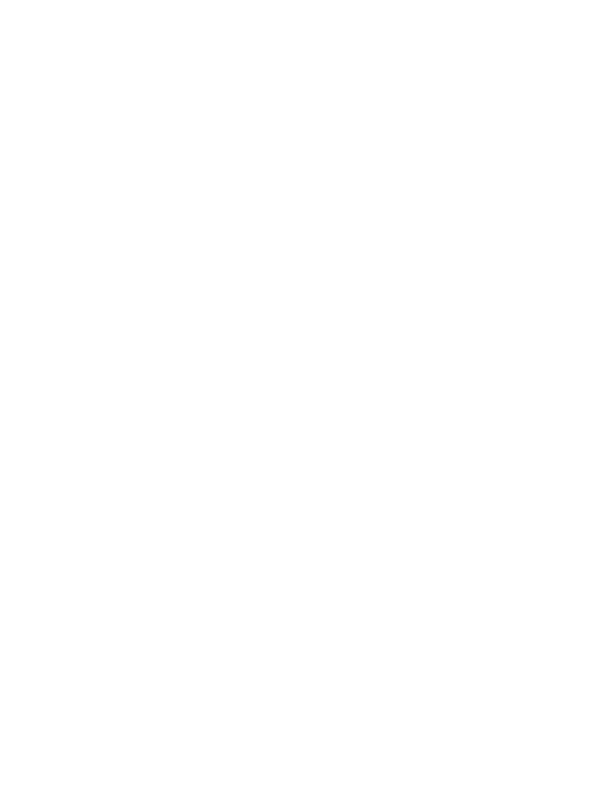
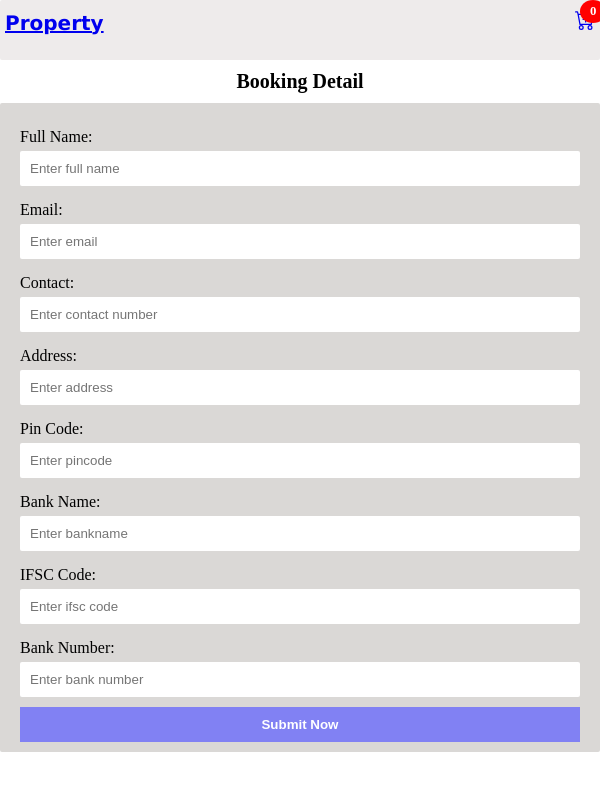
Before and after one commit to Vipinkm1/totaility-frontend-challenge, a React (Vite) app: page /checkout in a window 600 px wide. Before the commit this address had no page. Shown: the top 790 px of the page. Built offline with nearby package versions, Linux system fonts and the light colour scheme.

Commit message:
final project

```diff
--- a/src/App.css
+++ b/src/App.css
@@ -4,9 +4,7 @@
     box-sizing: border-box;
 }
 /*  navbar css */
-
 .navbar{
-
     width: 100%;
     height: 60px;
    background: #eeebeb;
@@ -32,10 +30,10 @@
     width: 100%
 }
 .select-box{
-    width: 400px;
+    width: 100%;
     padding: 10px;
     outline: none;
-   border: 1px solid black;
+    border: 1px solid black;
     border-radius: 2px;
     cursor: pointer;
 }
@@ -48,16 +46,16 @@
 }
 .item-count {
     position: absolute;
-    margin-left: -10px;
+    margin-left: -15px;
     margin-top: -10px;
     background-color: #ff0000;
     color: #fff;
-    padding: 2px 6px;
+    padding: 5px 10px;
     border-radius: 50%;
     font-size: 0.8rem;
     font-weight: bold;
     line-height: 1;
-    min-width: 20px;
+    min-width: 25px;
     text-align: center;
 }
 /* In the pages property list */
@@ -116,16 +114,24 @@
  }
 .cart-container {
   display: flex;
-  justify-content: space-between;
+ justify-content: space-between;
   gap: 50px;
+ margin-top: 10px;
+}
+.container-1-wrapper {
+  display: flex;
+  flex-direction: column;
+  flex-grow: 1;
 }
 .container-1 {
   display: flex;
-  flex-direction: row;
+  flex-direction:row;
   align-items: center;
   border: 1px solid black;
   width: 100%;
   padding: 10px;
+  box-sizing: border-box;
+
 }
 .description {
   display: flex;
@@ -153,6 +159,9 @@
   width: 30%;
   border: 1px solid black;
   padding: 10px;
+  align-items: flex-start;
+  height: auto;
+  max-height: 110px;
 }
 .button{
   display: flex;
@@ -180,12 +189,14 @@
   border: 3px;
   width: 150px;
   cursor: pointer;
+  background-color:rgb(162, 162, 245) ;
 }
 .cost-container{
    display: flex;
    align-items: center;
-   justify-content: start;
-   gap: 150px;
+   justify-content: space-evenly;
+
+
 }
 .checkout-container{
   margin-top: 40px;
@@ -198,4 +209,174 @@
   border: none;
   outline: none;
   cursor: pointer;
+  background-color: rgb(143, 143, 247);
+  color: #fff;
+  border-radius: 2px;
 }
+.check-btn:hover{
+  background-color: rgb(8, 13, 43);
+  transition: 0.6s ease-in-out;
+}
+/*  Bookin Detail form */
+.booking-detail{
+  text-align: center;
+  margin-top: 10px;
+}
+.form-item-border{
+  width: 100%;
+   margin-top: 10px;
+
+  display: flex;
+  align-items: center;
+  justify-content: center;
+
+}
+.form-item{
+  padding:10px 20px 10px 20px;
+ width: 40%;
+ border-radius: 2px;
+ background-color: rgb(218, 216, 214);
+}
+.form{
+  padding-top: 15px;
+  display: flex;
+ flex-direction: column;
+  gap: 5px;
+}
+input{
+ padding: 10px;
+ width: 70%;
+ border: none;
+ outline: none;
+ border-radius: 2px;
+}
+.submit-now{
+  width: 20%;
+  padding: 10px;
+  margin-top: 10px;
+  border: none;
+  outline: none;
+  background-color: rgb(129, 129, 243);
+  font-weight: 600;
+  color: #fff;
+  cursor: pointer;
+}
+  /*  media query for the mobile device */
+/*  howme page design */
+@media(min-width: 400px ) and (max-width: 600px){
+  .nav-item{
+    padding: 10px 5px;
+    font-size: 20px;
+}
+.filter{
+ display: block;
+ padding: 10px 5px;
+ gap: 10px;
+}
+.pages{
+ padding: 10px 5px;
+  display: grid;
+  grid-template-columns: repeat(2, 1fr);
+  gap: 15px;
+}
+.price-loc{
+ display: grid;
+ grid-template-columns: repeat(2, 1fr);
+ gap: 30px;
+ padding-top: 5px;
+}
+.btn{
+  width: 100%;
+}
+}
+/*  for the tablet */
+@media(min-width: 601px) and (max-width: 1024px){
+  .pages{
+     display: grid;
+     grid-template-columns: repeat(4, 1fr);
+     gap: 15px;
+   }
+   .price-loc{
+    display: grid;
+    grid-template-columns: repeat(2, 1fr);
+    gap: 30px;
+    padding-top: 5px;
+   }
+   .btn{
+    width: 100%;
+   }
+}
+
+/* cart pages show   */
+
+@media(min-width: 400px) and (max-width: 600px){
+ .cart-page-border{
+  padding: 10px 5px;
+ }
+ .center{
+  font-size: 25px;
+ }
+ .cart-container {
+  display: block;
+  gap: 20px;
+}
+.container-width{
+  width: 100%;
+}
+.description {
+  gap: 5px;
+}
+.flex-des {
+ display: grid;
+ grid-template-columns: repeat(2, 1fr);
+gap: 5px;
+
+}
+.button-flex{
+ display: block;
+ gap: 10px;
+}
+.remove-button{
+  margin-top: 10px;
+  width: 100%;
+}
+.container-width{
+  margin-top: 10px;
+}
+}
+/*  form media query  */
+@media(min-width: 400px) and (max-width: 600px){
+  .cart-page-border{
+    padding: 10px 5px;
+  }
+  .booking-detail{
+    font-size: 20px;
+    text-align: center;
+  }
+  .form-item-border{
+    justify-content: start;
+  }
+  .form-item{
+    padding:10px 20px 10px 20px;
+   width: 100%;
+   border-radius: 2px;
+   background-color: rgb(218, 216, 214);
+  }
+  input{
+    width: 100%;
+   }
+   .submit-now{
+    width: 100%;
+  }
+}
+@media(min-width: 601px) and (max-width: 1024px){
+  .form-item{
+    padding:10px 20px 10px 20px;
+   width: 70%;
+   border-radius: 2px;
+   background-color: rgb(218, 216, 214);
+  }
+  input{
+    width: 100%;
+   }
+}
--- a/src/App.jsx
+++ b/src/App.jsx
@@ -3,6 +3,7 @@
 import Home from './components/Home/Home'
 import CartPage from './components/CartPage/CartPage'
 import { CartProvider } from './components/CartContext'
+import CheckOut from './components/Pages/CheckOut'
 
 
 
@@ -14,6 +15,7 @@
       <Routes>
         <Route path='/' element={<Home/>}/>
         <Route path ='/cartpage' element={<CartPage/>}/>
+        <Route path='/checkout' element={<CheckOut/>}/>
       </Routes>
      </BrowserRouter>
      </CartProvider>
--- a/src/components/CartContext.jsx
+++ b/src/components/CartContext.jsx
@@ -2,21 +2,17 @@
 
 // Create the context
 const CartContext = createContext();
-
 // Custom hook to use the Cart context
 export const useCart = () => {
   return useContext(CartContext);
 };
-
 // Cart provider component
 export const CartProvider = ({ children }) => {
   const [cartItems, setCartItems] = useState([]);
-
   // Function to add a product to the cart
   const addToCart = (product) => {
     setCartItems([...cartItems, product]);
   };
-
   // Function to remove a product from the cart
   const removeFromCart = (index) => {
     const newCartItems = cartItems.filter((_, i) => i !== index);
@@ -25,7 +21,6 @@
   const getTotalItem = () =>{
     return cartItems.length
   }
-
   return (
     <CartContext.Provider value={{ cartItems, addToCart, removeFromCart, getTotalItem }}>
       {children}
--- a/src/components/Nav/Navbar.jsx
+++ b/src/components/Nav/Navbar.jsx
@@ -4,22 +4,20 @@
 import { useCart } from '../CartContext';
 
 const Navbar = () => {
-  const {cartCount} = useCart
-
-
+  //  show the count value on the count
+ const {getTotalItem} = useCart()
   return (
     //  show the navbar section
     <div className='navbar'>
         <div className='nav-item'>
-        <div className='nav-logo'>
+        <Link to='/' className='nav-logo'>
             <p className='logo-name'>Property</p>
-        </div>
+        </Link>
         <Link to ='/cartpage' className='nav-logo'>
-          <BsCartPlus className='cart'/><span className='item-count'>{cartCount}</span>
+          <BsCartPlus className='cart'/><span className='item-count'>{getTotalItem()}</span>
         </Link>
         </div>
     </div>
   )
 }
-
 export default Navbar
--- /dev/null
+++ b/src/components/Pages/CheckOut.jsx
@@ -0,0 +1,90 @@
+import React, { useState } from 'react'
+import Navbar from '../Nav/Navbar'
+
+const CheckOut = () => {
+    //  form state action
+    const [form, setform] = useState({
+        fullname: '',
+        email: '',
+        contact: '',
+        address: '',
+        pincode: '',
+        bankname: '',
+        ifscCode: '',
+        banknumber: ''
+    })
+    // target the value
+    const handleChange = (e) => {
+        const { name, value } = e.target;
+        setform(prevState => ({
+            ...prevState,
+            [name]: value
+        }))
+    }
+    //     handle form submit
+    const handleSubmitForm = (e) => {
+        e.preventDefault()
+        setform(form)
+        console.log('form is submit', form)
+        alert('Form is submit')
+        setform({
+            fullname: '',
+            email: '',
+            contact: '',
+            address: '',
+            pincode: '',
+            bankname: '',
+            ifscCode: '',
+            banknumber: ''
+        })
+    }
+    return (
+        <>
+            <Navbar />
+            <div className=' .cart-page-border'>
+                <h2 className='booking-detail'> Booking Detail</h2>
+                <div className='form-item-border'>
+                    <div className='form-item'>
+                        <form onSubmit={handleSubmitForm}>
+                            <div className='form'>
+                                <lable>Full Name: </lable>
+                                <input type="text" name='fullname' value={form.fullname} onChange={handleChange} placeholder='Enter full name' />
+                            </div>
+                            <div className='form'>
+                                <lable>Email: </lable>
+                                <input type="email" name='email' value={form.email} onChange={handleChange} placeholder='Enter email' />
+                            </div>
+                            <div className='form'>
+                                <lable>Contact: </lable>
+                                <input type="text" name='contact' value={form.contact} onChange={handleChange} placeholder='Enter contact number' />
+                            </div>
+                            <div className='form'>
+                                <lable>Address: </lable>
+                                <input type="text" name='address' value={form.address} onChange={handleChange} placeholder='Enter address' />
+                            </div>
+                            <div className='form'>
+                                <lable>Pin Code: </lable>
+                                <input type="text" name='pincode' value={form.pincode} onChange={handleChange} placeholder='Enter pincode' />
+                            </div>
+                            <div className='form'>
+                                <lable>Bank Name: </lable>
+                                <input type="text" name='bankname' value={form.bankname} onChange={handleChange} placeholder='Enter bankname' />
+                            </div>
+                            <div className='form'>
+                                <lable>IFSC Code: </lable>
+                                <input type="text" name='ifscCode' value={form.ifscCode} onChange={handleChange} placeholder='Enter ifsc code' />
+                            </div>
+                            <div className='form'>
+                                <lable>Bank Number: </lable>
+                                <input type="text" name='banknumber' value={form.banknumber} onChange={handleChange} placeholder='Enter bank number' />
+                            </div>
+                            <button className='submit-now'>Submit Now</button>
+                        </form>
+                    </div>
+                </div>
+            </div>
+        </>
+    )
+}
+
+export default CheckOut
```
Also changed, not shown: src/components/CartPage/CartPage.jsx (+49 -25 lines), src/components/Pages/Pages.jsx (+1 -6 lines).
